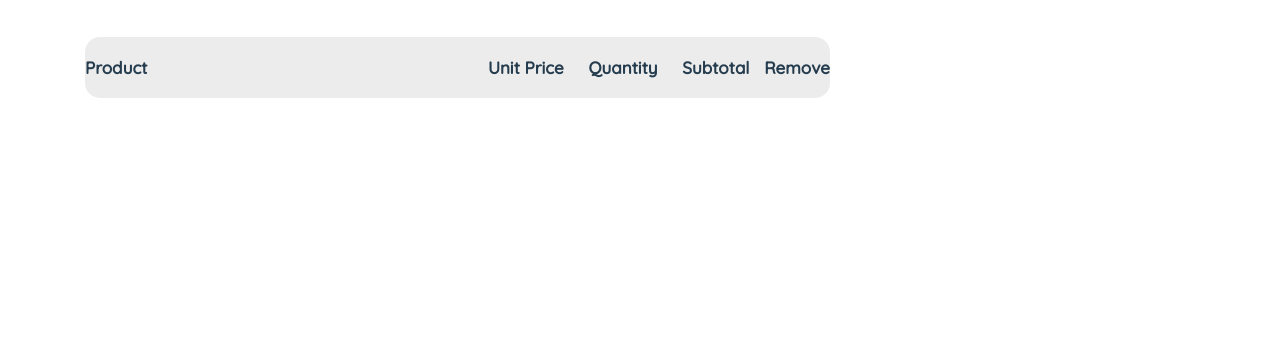
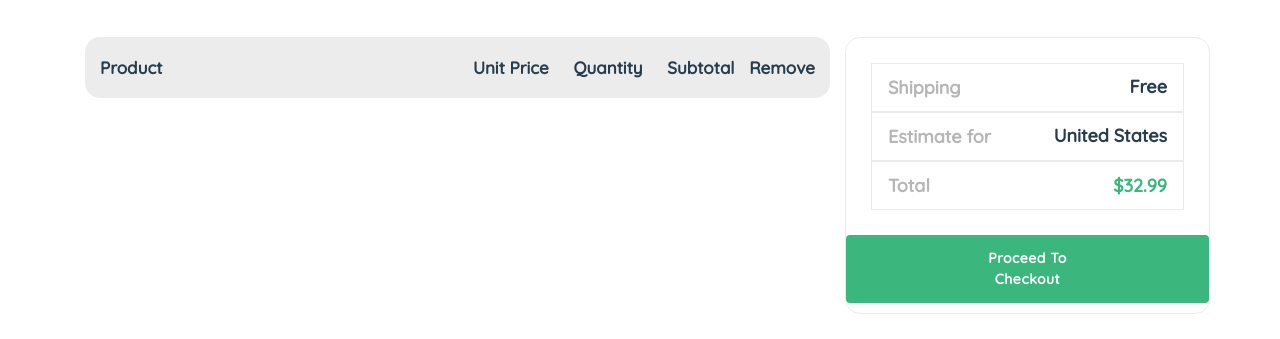
Before and after one commit to turalcavad/Nest-E-commerce, a website: page cart.html in a window 1280 px wide. Shown: the part 462-801 px from the top of the page. Drawn offline with nearby package versions, Linux system fonts and the light colour scheme.

Commit message:
added checkout for cart

```diff
--- a/assets/styles/sass/layouts/cart/_cart.scss
+++ b/assets/styles/sass/layouts/cart/_cart.scss
@@ -22,7 +22,7 @@
 .cart-heading {
 	color: #253d4e;
 	font-size: 17px;
-	padding: 18px 0;
+	padding: 18px 15px;
 	background-color: #ececec;
 	font-family: "Quicksand", sans-serif;
 	font-size: 17px;
@@ -70,3 +70,41 @@
 	display: flex;
 	justify-content: space-between;
 }
+.cart-info-table-wrapper {
+	border: 1px solid #e9ecef;
+	border-radius: 15px;
+}
+.shipping-info,
+.shipping-location,
+.total-price-wrapper {
+	display: flex;
+	justify-content: space-between;
+	align-items: center;
+	border: 1px solid #e9ecef;
+	padding: 0 8px;
+
+	p {
+		font-size: 18px;
+		color: #b6b6b6;
+		font-weight: 700;
+		padding: 10px 8px;
+	}
+	h6 {
+		font-size: 18px;
+		font-weight: 700;
+		padding: 0 8px;
+
+		color: #253d4e;
+	}
+	span {
+		font-size: 18px;
+		color: $color-main-green;
+		font-weight: 700;
+		padding: 0 8px;
+	}
+}
+.cart-proceed {
+	.about-info-btn {
+		padding: 12px 120px;
+	}
+}
--- a/cart.html
+++ b/cart.html
@@ -356,6 +356,29 @@
 								</div> -->
 							</div>
 						</div>
+
+						<div class="col-lg-4">
+							<div class="cart-info-table-wrapper text-center">
+								<div class="cart-info-table p-25">
+									<div class="shipping-info">
+										<p>Shipping</p>
+										<h6>Free</h6>
+									</div>
+									<div class="shipping-location">
+										<p>Estimate for</p>
+										<h6>United States</h6>
+									</div>
+
+									<div class="total-price-wrapper">
+										<p>Total</p>
+										<span class="total-price">$32.99</span>
+									</div>
+								</div>
+								<div class="cart-proceed pb-10">
+									<a href="#" class="about-info-btn">Proceed To Checkout</a>
+								</div>
+							</div>
+						</div>
 					</div>
 				</div>
 			</section>
```
Also changed, not shown: assets/styles/css/main.css.
